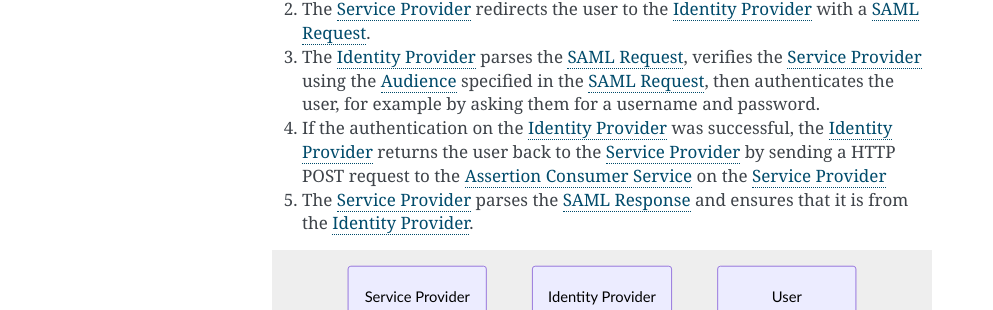
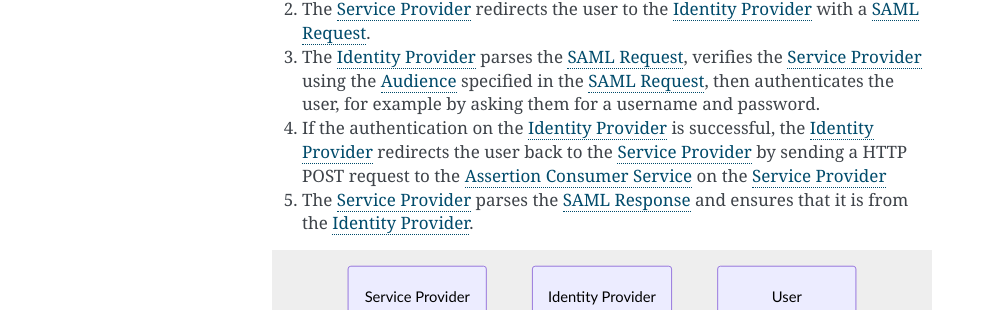
Before and after one commit to HENNGE/minisaml, a Sphinx documentation site: the page built from docs/saml-intro.rst, in a window 1280 px wide. Shown: the part 1585-1895 px from the top of the page, without its empty margins (148-1141 px from the left). Built offline with Sphinx 7.4.7, drawn with Linux system fonts in a browser that asks for light colours.

Commit message:
Update docs/saml-intro.rst
Co-authored-by: Dima Tisnek <dimaqq@gmail.com>

```diff
--- a/docs/saml-intro.rst
+++ b/docs/saml-intro.rst
@@ -75,7 +75,7 @@ document.
 3. The :term:`Identity Provider` parses the :term:`SAML Request`, verifies the :term:`Service Provider` using the
    :term:`Audience` specified in the :term:`SAML Request`, then authenticates the user, for example by asking them
    for a username and password.
-4. If the authentication on the :term:`Identity Provider` was successful, the :term:`Identity Provider` returns
+4. If the authentication on the :term:`Identity Provider` is successful, the :term:`Identity Provider` redirects
    the user back to the :term:`Service Provider` by sending a HTTP POST request to the :term:`Assertion Consumer Service`
    on the :term:`Service Provider`
 5. The :term:`Service Provider` parses the :term:`SAML Response` and ensures that it is from the :term:`Identity Provider`.
```
